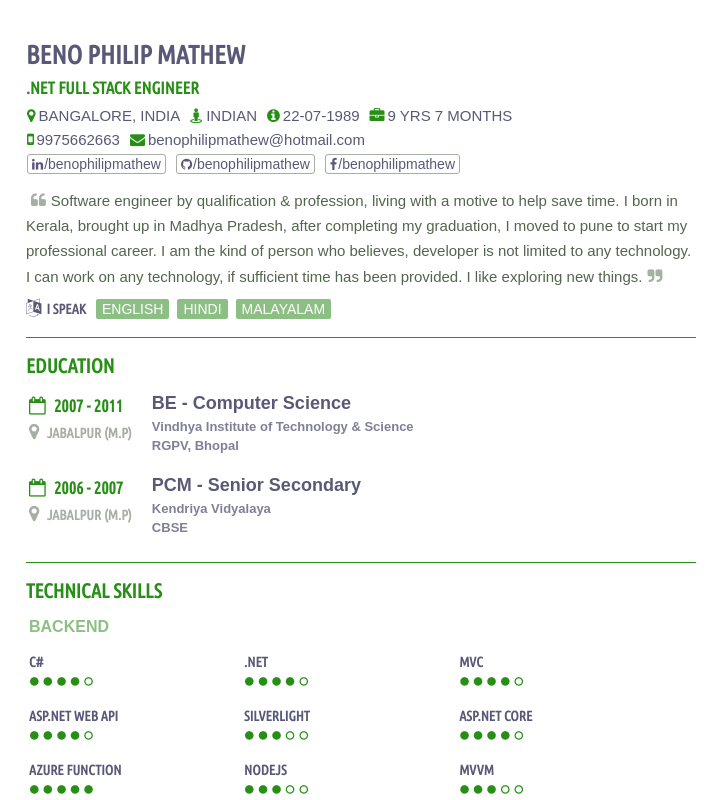
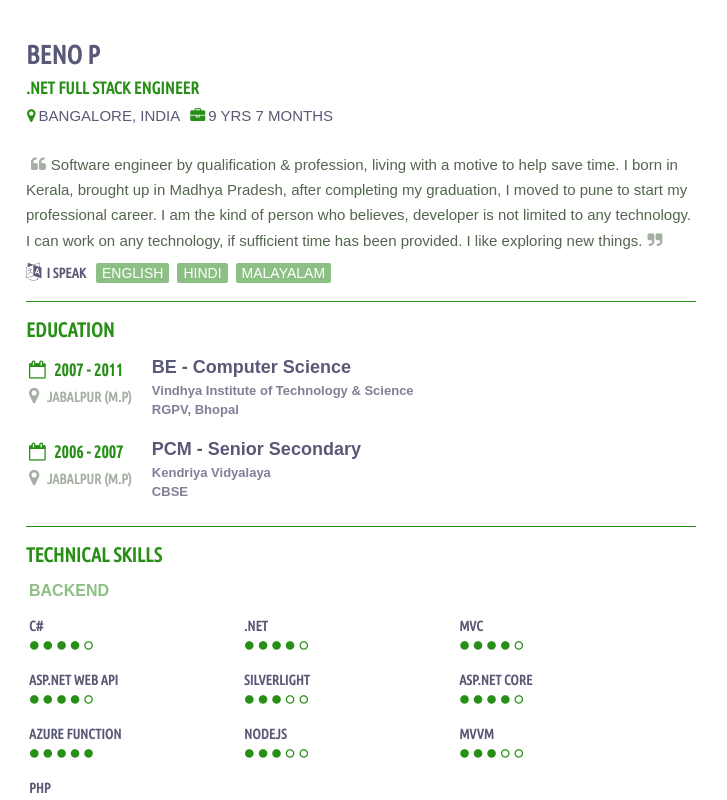
Before and after one commit to benophilipmathew/vue-resume, a Vue app: page / in a window 1280 px wide. Shown: the top 800 px of the page, without its empty margins (0-727 px from the left). Built offline with nearby package versions, Linux system fonts and the light colour scheme; a web font is replaced by a local one.

Commit message:
resume update

```diff
--- a/src/fixtures/beno-data.js
+++ b/src/fixtures/beno-data.js
@@ -1,18 +1,18 @@
 
 const PersonalInfo = {
-    FullName: 'Beno Philip Mathew',
+    FullName: 'Beno P',
     ProfessionalTitle: '.Net Full Stack Engineer',
     PersonalDetails: {
         currentLocation: 'Bangalore, India',
-        nationality: 'Indian',
-        DOB: '22-07-1989',
+        nationality: '',
+        DOB: '',
         totalExperience: '9 yrs 7 months',
-        mobile: '9975662663',
-        email: 'benophilipmathew@hotmail.com',
+        mobile: '',
+        email: '',
         handles: {
-            linkedIn: 'benophilipmathew',
-            facebook: 'benophilipmathew',
-            github: 'benophilipmathew',
+            linkedIn: '',
+            facebook: '',
+            github: '',
         }
     },
     BriefAboutMe: `Software engineer by qualification & profession, living with a motive to help save time.
@@ -54,7 +54,7 @@ const TechnicalSkills = [
             { title: 'MVVM', rating: 3 },
             { title: 'PHP', rating: 1 }
         ],
-        break: 4
+        break: 6
     },
     {
         header: 'Frontend',
--- a/src/sections/PersonalInfo.vue
+++ b/src/sections/PersonalInfo.vue
@@ -4,29 +4,29 @@
     <h2 class="personal-info--professional-title" v-html="personalInfo.ProfessionalTitle" />
     <div class="personal-info--details">
       <div>
-        <span><i class="fa fa-map-marker" aria-hidden="true"></i>{{ personalInfo.PersonalDetails.currentLocation }}</span>
-        <span><i class="fa fa-street-view" aria-hidden="true"></i>{{ personalInfo.PersonalDetails.nationality }}</span>
-        <span><i class="fa fa-info-circle" aria-hidden="true"></i>{{ personalInfo.PersonalDetails.DOB }}</span>
-        <span><i class="fa fa-briefcase" aria-hidden="true"></i>{{ personalInfo.PersonalDetails.totalExperience }}</span>
+        <span v-if="personalInfo.PersonalDetails.currentLocation"><i class="fa fa-map-marker" aria-hidden="true"></i>{{ personalInfo.PersonalDetails.currentLocation }}</span>
+        <span v-if="personalInfo.PersonalDetails.nationality"><i class="fa fa-street-view" aria-hidden="true"></i>{{ personalInfo.PersonalDetails.nationality }}</span>
+        <span v-if="personalInfo.PersonalDetails.DOB"><i class="fa fa-info-circle" aria-hidden="true"></i>{{ personalInfo.PersonalDetails.DOB }}</span>
+        <span v-if="personalInfo.PersonalDetails.totalExperience"><i class="fa fa-briefcase" aria-hidden="true"></i>{{ personalInfo.PersonalDetails.totalExperience }}</span>
       </div>
       <div>
-        <span>
+        <span v-if="personalInfo.PersonalDetails.mobile">
           <i class="fa fa-mobile" aria-hidden="true"></i>
           <a :href="mobileHref">{{ personalInfo.PersonalDetails.mobile }}</a>
         </span>
-        <span>
+        <span v-if="personalInfo.PersonalDetails.email">
           <i class="fa fa-envelope" aria-hidden="true"></i>
           <a :href="emailHref">{{ personalInfo.PersonalDetails.email }}</a>
         </span>
       </div>
       <div>
-        <span class="handle">
+        <span class="handle" v-if="personalInfo.PersonalDetails.handles.linkedIn">
           <a :href="linkedInHref"><i class="fa fa-linkedin" aria-hidden="true"></i>/{{ personalInfo.PersonalDetails.handles.linkedIn }}</a>
         </span>
-        <span class="handle">
+        <span class="handle" v-if="personalInfo.PersonalDetails.handles.github">
           <a :href="githubHref"><i class="fa fa-github" aria-hidden="true"></i>/{{ personalInfo.PersonalDetails.handles.github }}</a>
         </span>
-        <span class="handle">
+        <span class="handle" v-if="personalInfo.PersonalDetails.handles.facebook">
           <a :href="facebookHref"><i class="fa fa-facebook" aria-hidden="true"></i>/{{ personalInfo.PersonalDetails.handles.facebook }}</a>
         </span>
       </div>
```
